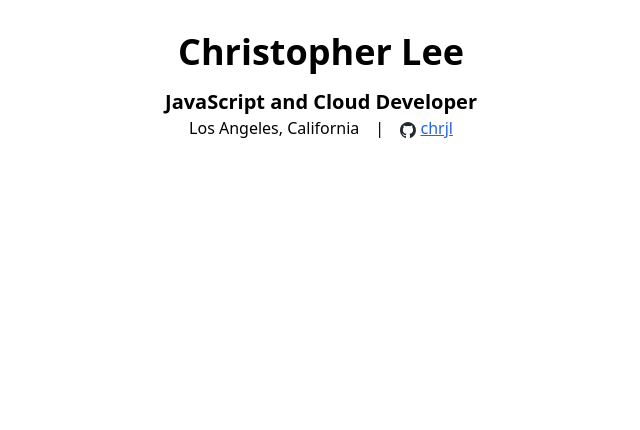
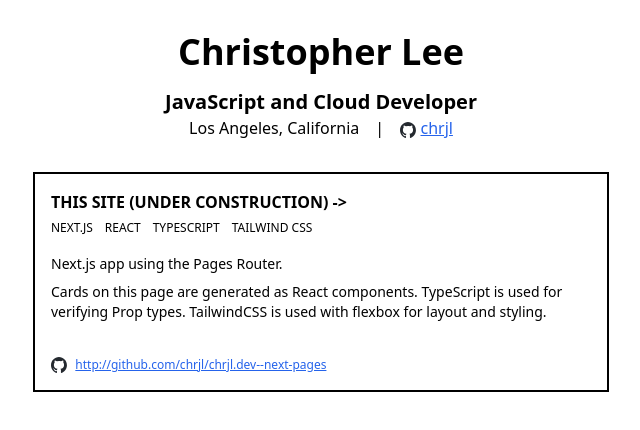
Before and after one commit to chrjl/chrjl.dev--next-pages, a Next.js app: page / in a window 1280 px wide. Shown: the top 430 px of the page, without its empty margins (319-959 px from the left). Built offline with nearby package versions, Linux system fonts and the light colour scheme.

Commit message:
feat: added content cards from assets/portfolio.json
Created Card, CardLinks components.

```diff
--- /dev/null
+++ b/src/components/Card.tsx
@@ -0,0 +1,92 @@
+import Image from 'next/image';
+
+export default function Card(props: CardProps) {
+  const { title, description, tags, links } = props;
+
+  return (
+    <div className="flex flex-col border-solid border-black border-2 p-4 h-full hover:bg-gray-200">
+      <a href={links.target} className="block mb-4">
+        <h1 className="uppercase font-bold">{title + ' ->'}</h1>
+
+        {tags && (
+          <ul>
+            {tags.map((tag, index) => (
+              <li
+                key={index}
+                className="inline-block uppercase text-xs font-light mr-3 last:mr-0"
+              >
+                {tag}
+              </li>
+            ))}
+          </ul>
+        )}
+
+        {description && (
+          <div className="mt-4 text-sm font-sans">
+            {description.split('\n').map((p, index) => (
+              <p key={index} className="mt-2">
+                {p}
+              </p>
+            ))}
+          </div>
+        )}
+      </a>
+
+      {links && <CardLinks {...links} />}
+    </div>
+  );
+}
+
+function CardLinks(props: CardLinksProps) {
+  const { repo, assets } = props;
+
+  return (
+    <ul className="text-sm mt-auto">
+      {assets &&
+        assets.map(({ href, description }) => (
+          <li key={description}>
+            <a
+              className="text-blue-600 underline font-['Arimo']"
+              href={href}
+              target="_blank"
+            >
+              {description}
+            </a>
+          </li>
+        ))}
+
+      {repo && (
+        <li className="mt-4">
+          <img
+            src="/github-mark.svg"
+            alt=""
+            className="inline-block align-middle h-4 mr-2"
+          />
+          <a
+            className="text-blue-600 underline text-xs"
+            href={repo}
+            target="_blank"
+          >
+            {repo}
+          </a>
+        </li>
+      )}
+    </ul>
+  );
+}
+
+interface CardLinksProps {
+  repo?: string;
+  assets?: { description: string; href: string }[];
+}
+
+interface CardProps {
+  title: string;
+  description?: string;
+  tags?: string[];
+  links?: {
+    repo?: string;
+    assets?: { description: string; href: string }[];
+    target?: string;
+  };
+}
--- a/src/pages/index.jsx
+++ b/src/pages/index.jsx
@@ -1,3 +1,6 @@
+import portfolio from '../../public/portfolio.json';
+import Card from '../components/Card';
+
 export default function Page() {
   return (
     <div className="container max-w-screen-sm mx-auto my-8 whitespace-pre-line">
@@ -23,6 +26,14 @@ export default function Page() {
           </a>
         </h3>
       </header>
+
+      <ul>
+        {portfolio.map((project) => (
+          <li key={project.title} className="m-8">
+            <Card {...project} />
+          </li>
+        ))}
+      </ul>
     </div>
   );
 }
```
